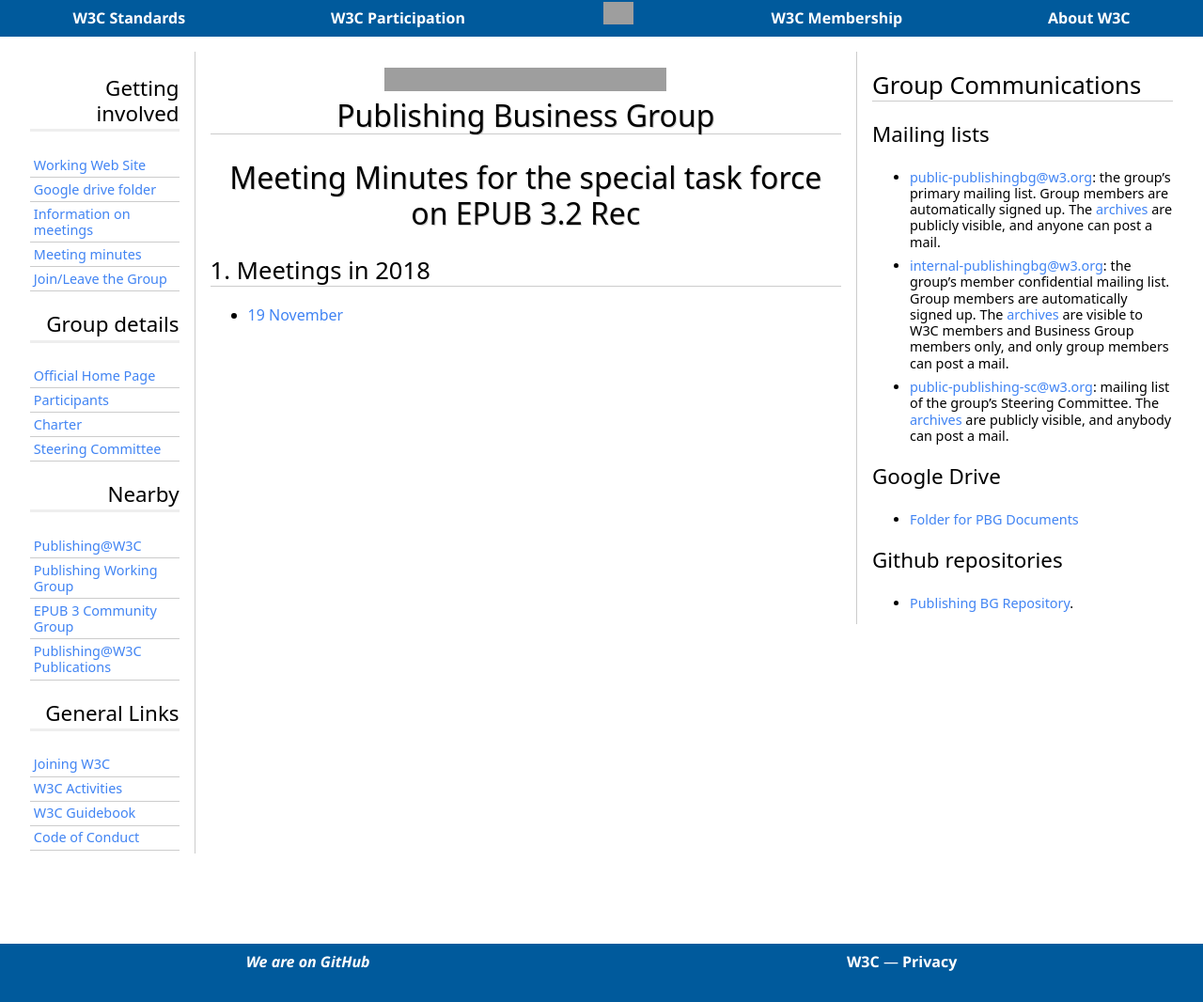
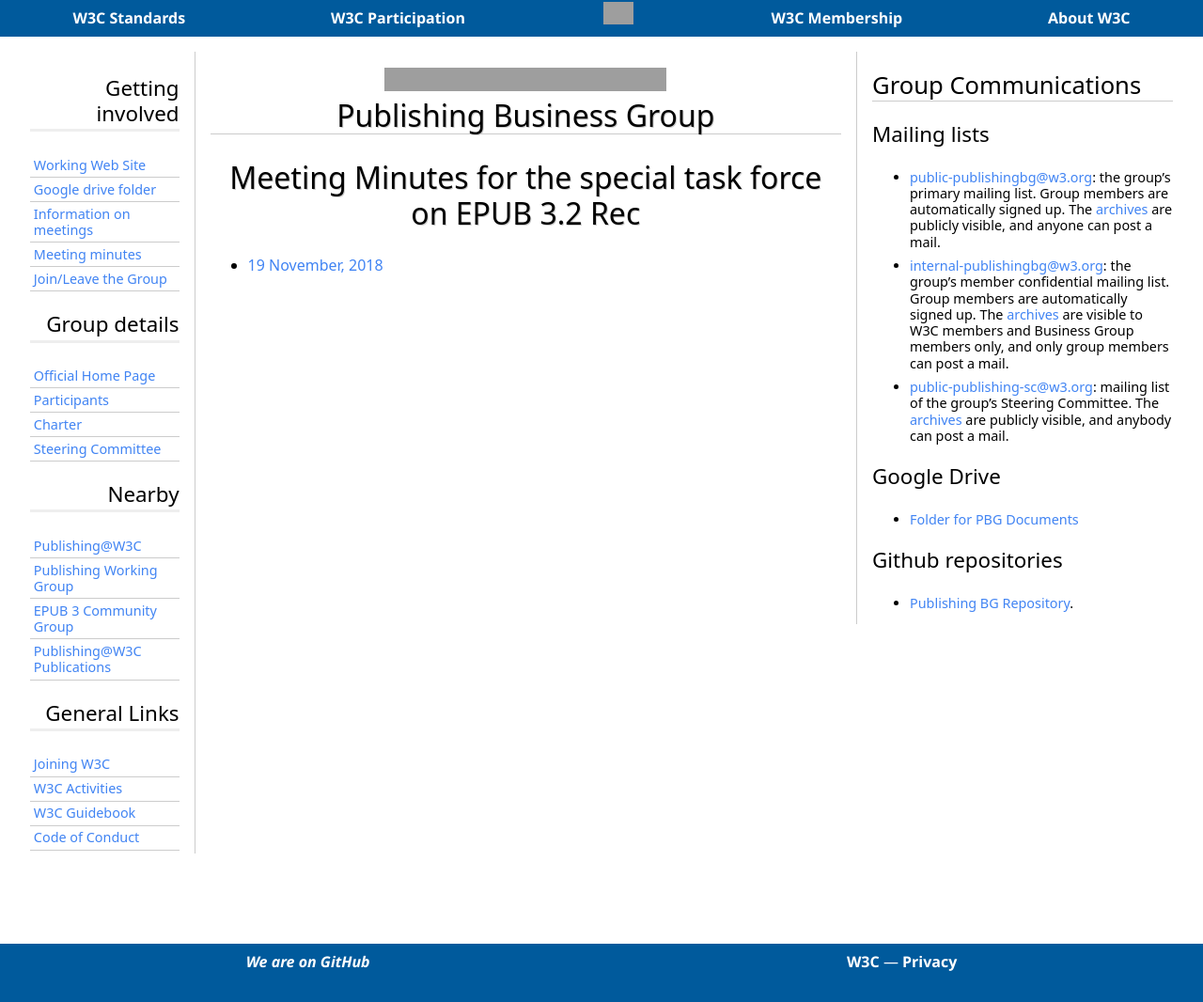
Before and after one commit to w3c/publ-bg, a Jekyll site: the page built from Task_Forces/EPUBRec/index.md, in a window 1280 px wide. Shown: the whole page at 94% size. Built offline with Jekyll 4.4.1, drawn with Linux system fonts in a browser that asks for light colours; some web fonts are replaced; our own code applies the rules of GitHub Pages for plain Markdown files; grey boxes are pictures that could not be loaded.

Commit message:
changed index for tf

```diff
--- a/Task_Forces/EPUBRec/index.md
+++ b/Task_Forces/EPUBRec/index.md
@@ -4,5 +4,4 @@ layout: default
 
 # Meeting Minutes for the special task force on EPUB 3.2 Rec
 
-## Meetings in 2018
-* [19 November](2018-11-19-pubtf)
+* [19 November, 2018](2018-11-19-pubtf)
```
